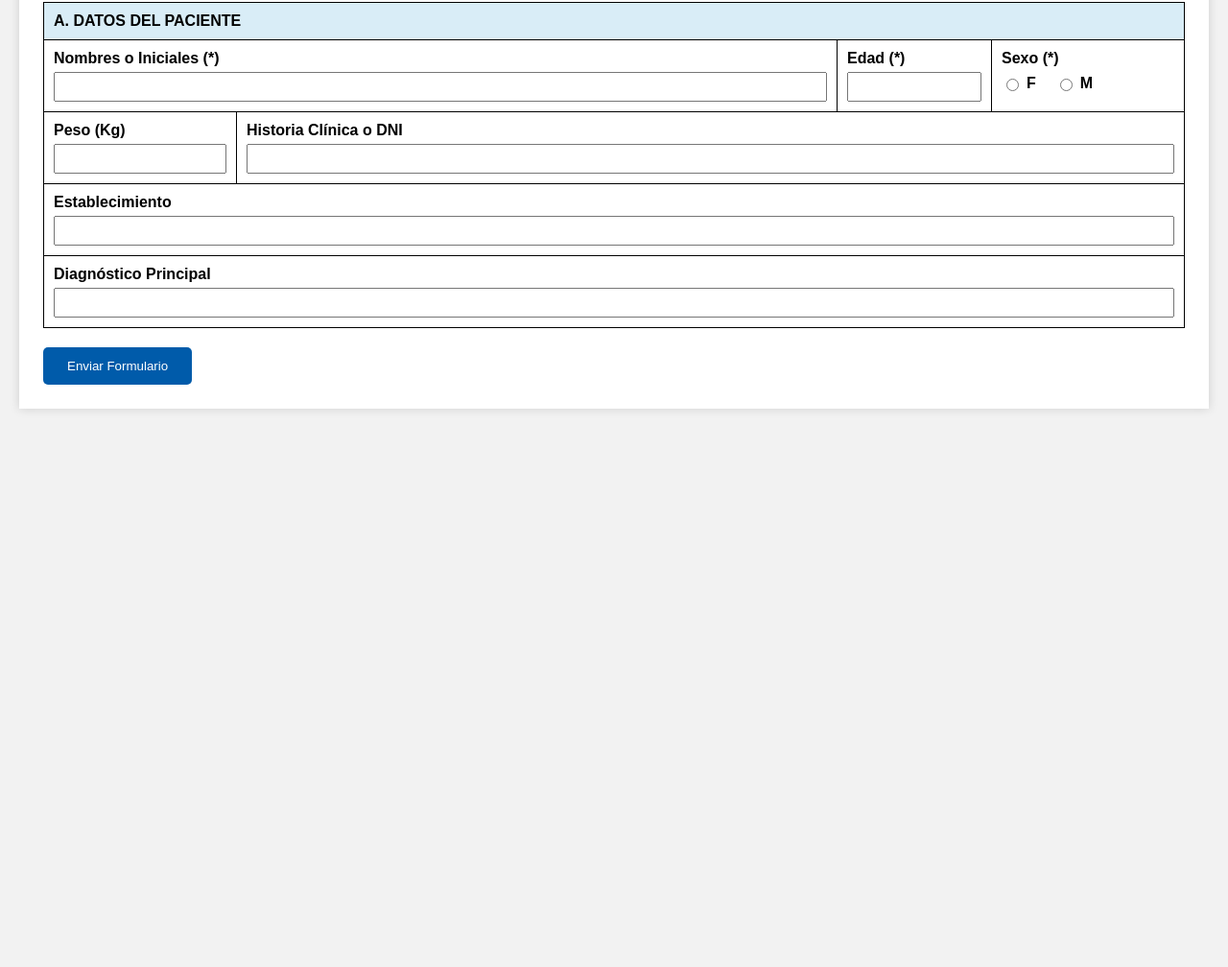
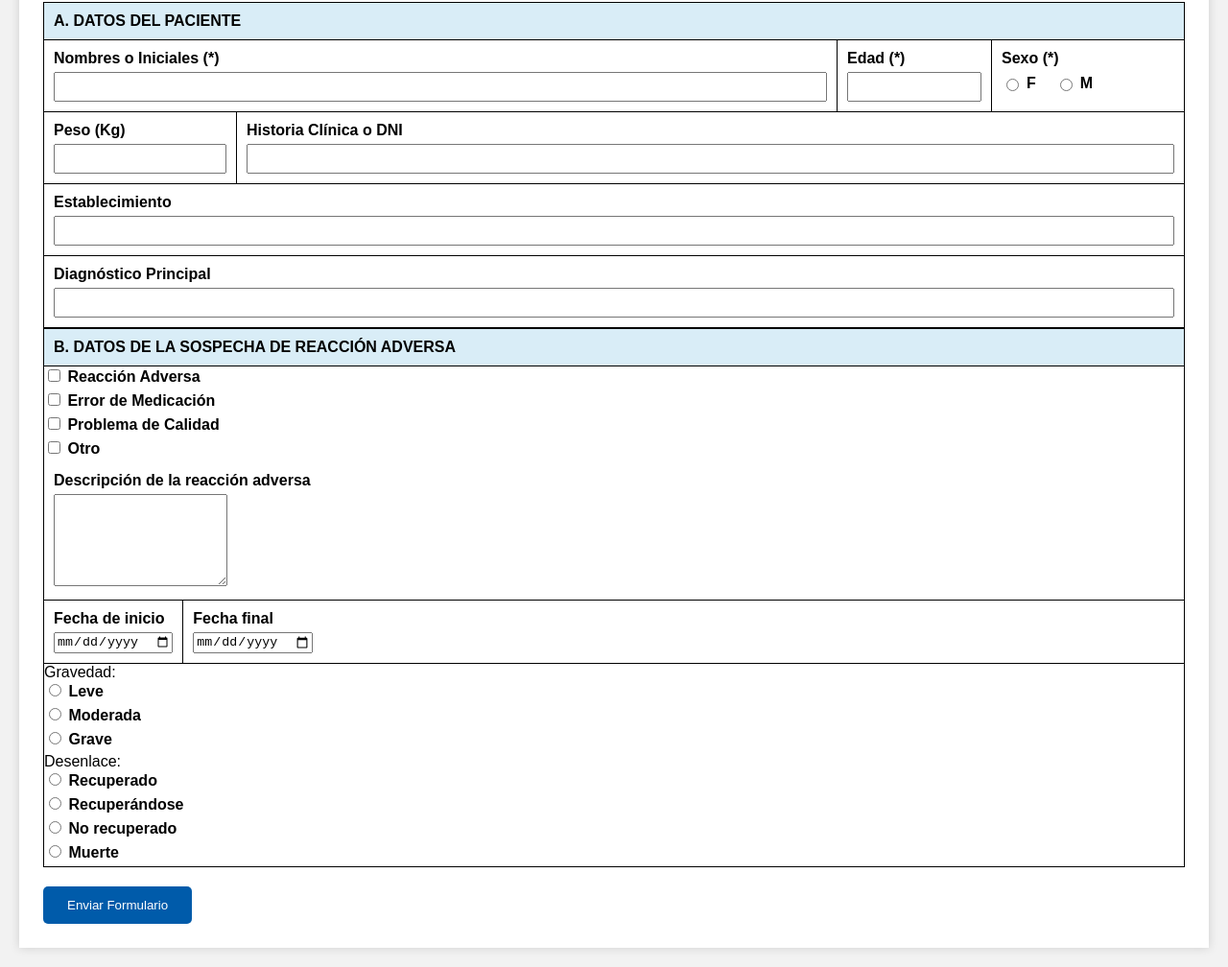
Before and after one commit to 20204484-sketch/RAMS, a plain HTML site: page index.html in a window 1280 px wide. Shown: the part 200-1208 px from the top of the page at 96% size. Before the commit the page ends 800 px from the top, so only its background shows below. Drawn offline with Linux system fonts and the light colour scheme.

Commit message:
Add section for adverse reaction data input

```diff
--- a/index.html
+++ b/index.html
@@ -91,6 +91,108 @@
             </div>
 
         </div>
+        <!-- SECCIÓN B -->
+
+<div class="bloque-rams">
+
+    <div class="cabecera-seccion">
+        B. DATOS DE LA SOSPECHA DE REACCIÓN ADVERSA
+    </div>
+
+    <div class="fila-opciones">
+
+        <label>
+            <input type="checkbox" id="reaccion">
+            Reacción Adversa
+        </label>
+
+        <label>
+            <input type="checkbox" id="error">
+            Error de Medicación
+        </label>
+
+        <label>
+            <input type="checkbox" id="calidad">
+            Problema de Calidad
+        </label>
+
+        <label>
+            <input type="checkbox" id="otro">
+            Otro
+        </label>
+
+    </div>
+
+    <div class="fila-completa">
+
+        <label>Descripción de la reacción adversa</label>
+
+        <textarea id="descripcion" rows="6"></textarea>
+
+    </div>
+
+    <div class="fila">
+
+        <div class="campo">
+            <label>Fecha de inicio</label>
+            <input type="date" id="fechaInicio">
+        </div>
+
+        <div class="campo">
+            <label>Fecha final</label>
+            <input type="date" id="fechaFin">
+        </div>
+
+    </div>
+
+    <div class="fila-gravedad">
+
+        <span>Gravedad:</span>
+
+        <label>
+            <input type="radio" name="gravedad" value="leve">
+            Leve
+        </label>
+
+        <label>
+            <input type="radio" name="gravedad" value="moderada">
+            Moderada
+        </label>
+
+        <label>
+            <input type="radio" name="gravedad" value="grave">
+            Grave
+        </label>
+
+    </div>
+
+    <div class="fila-gravedad">
+
+        <span>Desenlace:</span>
+
+        <label>
+            <input type="radio" name="desenlace" value="recuperado">
+            Recuperado
+        </label>
+
+        <label>
+            <input type="radio" name="desenlace" value="recuperandose">
+            Recuperándose
+        </label>
+
+        <label>
+            <input type="radio" name="desenlace" value="no_recuperado">
+            No recuperado
+        </label>
+
+        <label>
+            <input type="radio" name="desenlace" value="muerte">
+            Muerte
+        </label>
+
+    </div>
+
+</div>
 
         <button id="btnEnviar">
             Enviar Formulario
```
